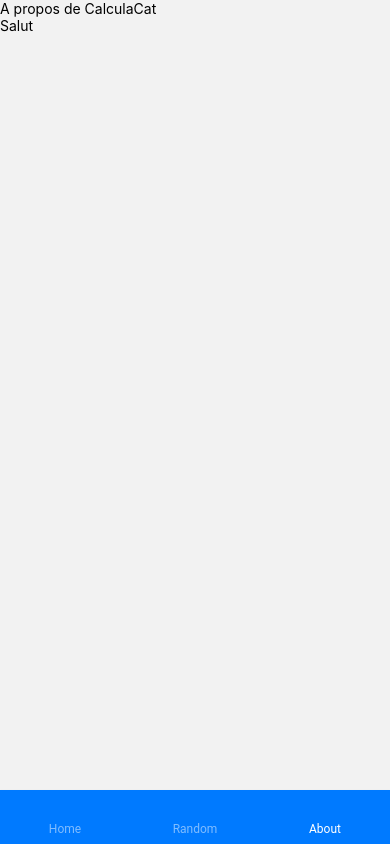
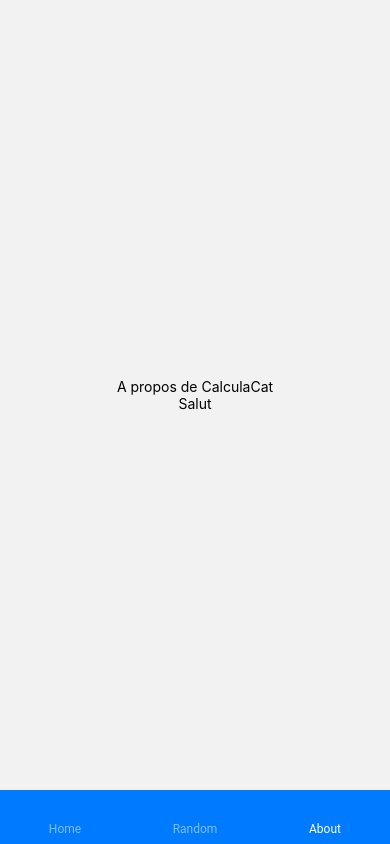
Before and after one commit to JillMaven/CatApp, a React Native app: screen /About in a window 390 px wide. Built offline with nearby package versions, Linux system fonts and the light colour scheme.

Commit message:
Style incroyable sur l'appli

```diff
--- a/components/Pages/About.js
+++ b/components/Pages/About.js
@@ -1,8 +1,8 @@
-import {Text, View} from "react-native";
+import {StyleSheet, Text, View} from "react-native";
 
 export default function About() {
     return (
-        <View>
+        <View style={styles.container}>
             <Text>A propos de CalculaCat</Text>
             <Text>
                 Salut
@@ -10,3 +10,11 @@
         </View>
     )
 }
+
+const styles = StyleSheet.create({
+    container: {
+        flex: 1,
+        alignItems: 'center',
+        justifyContent: 'center',
+    },
+});
```
